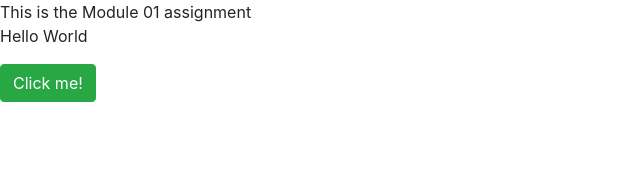
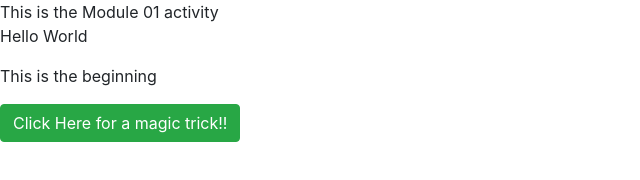
Before and after one commit to kphomphansy/COP1801_Javascript, a plain HTML site: page index.html in a window 1280 px wide. Shown: the whole page, without its empty margins (0-640 px from the left). Drawn offline with nearby package versions, Linux system fonts and the light colour scheme.

Commit message:
Update index.html

```diff
--- a/index.html
+++ b/index.html
@@ -13,10 +13,10 @@
       <TITLE>Hello World</TITLE>
    </HEAD>
    <BODY>
-     <h>This is the Module 01 assignment</h>
+     <h>This is the Module 01 activity</h>
       <p>Hello World</p>
-
-      <button class="btn btn-success" onclick="$(this).hide();"> Click me! </button>
+      <p>This is the beginning</p>
+      <button class="btn btn-success" onclick="$(this).hide();"> Click Here for a magic trick!! </button>
 
    </BODY>
 </HTML>
```
